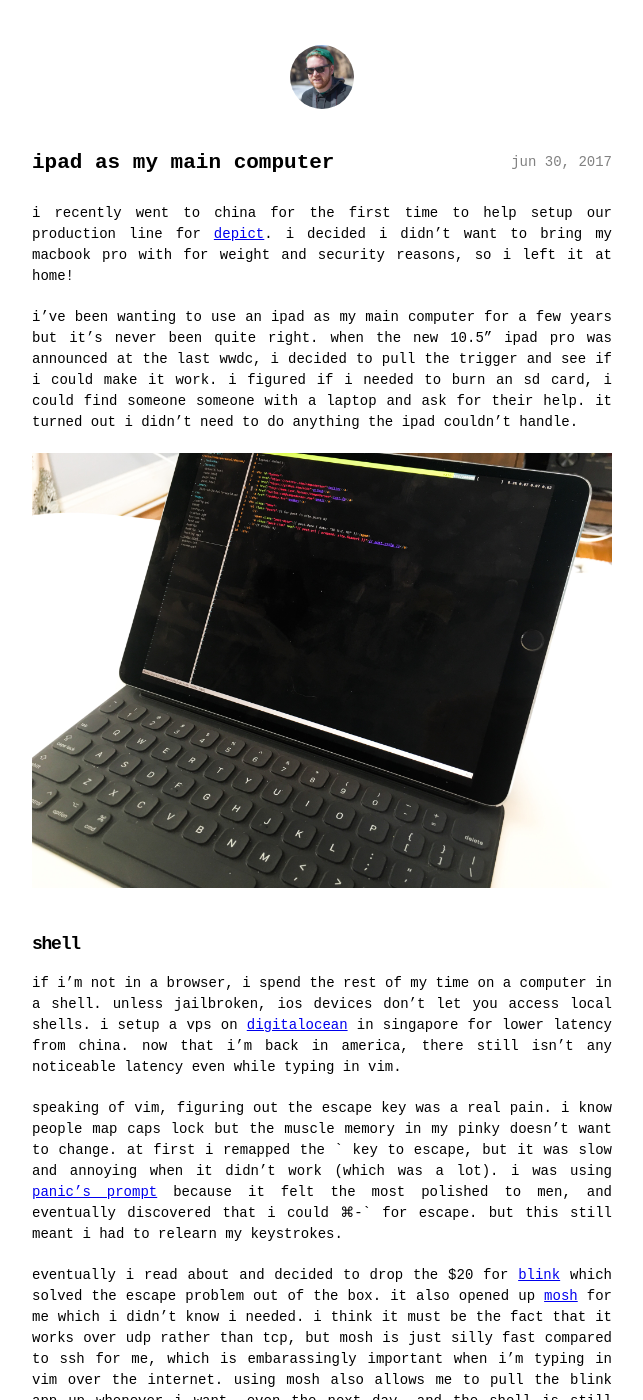
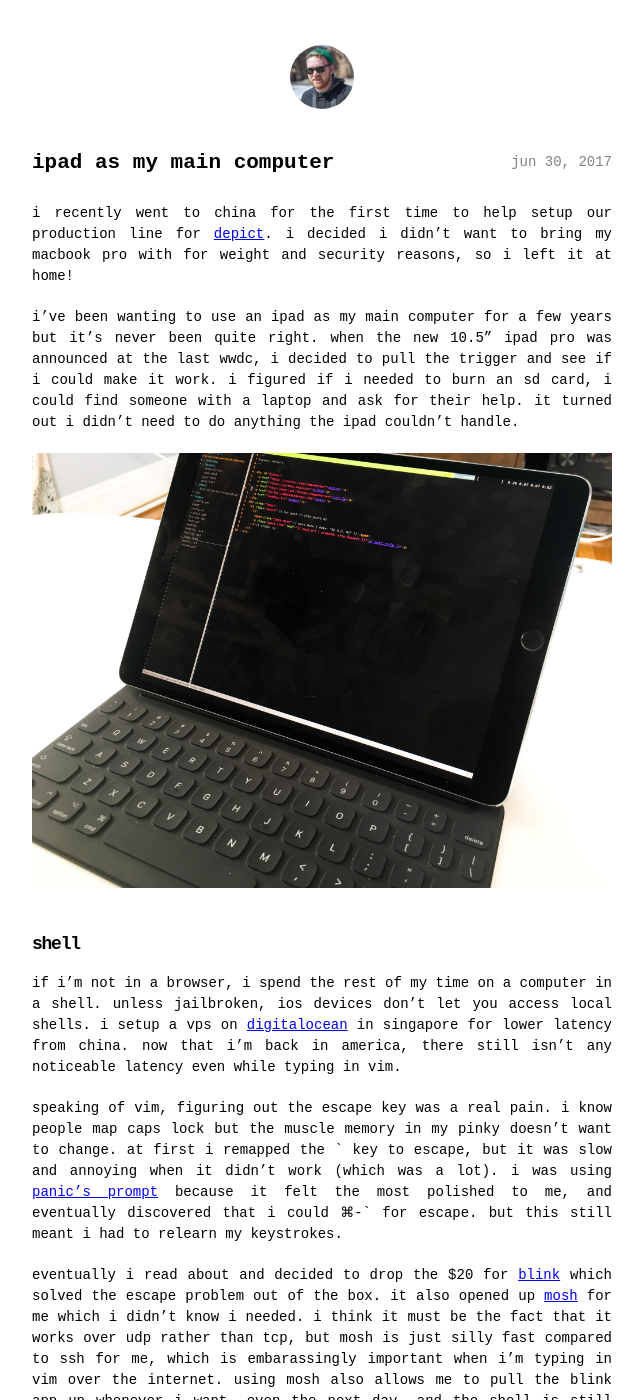
Before and after one commit to ecto/dotcom, a Jekyll site: the page built from _posts/2017-06-30-ipad.md, in a window 1280 px wide and 1400 px high. Shown: the whole window, without its empty margins (318-961 px from the left). Built offline with Jekyll 4.4.1, drawn with Linux system fonts in a browser that asks for light colours; some of the changed text lies outside the part shown.

Commit message:
fix typos

```diff
--- a/_posts/2017-06-30-ipad.md
+++ b/_posts/2017-06-30-ipad.md
@@ -4,9 +4,9 @@
 date: 2017-06-30
 ---
 
-I recently went to China for the first time to help setup our production line for [Depict](https://depict.com). I decided I didn't want to bring my MacBook Pro with for weight and security reasons, so i left it at home!
+I recently went to China for the first time to help setup our production line for [Depict](https://depict.com). I decided I didn't want to bring my MacBook Pro with for weight and security reasons, so I left it at home!
 
-I've been wanting to use an iPad as my main computer for a few years but it's never been quite right. When the new 10.5" iPad Pro was announced at the last WWDC, I decided to pull the trigger and see if I could make it work. I figured if I needed to burn an SD card, I could find someone someone with a laptop and ask for their help. It turned out I didn't need to do anything the iPad couldn't handle.
+I've been wanting to use an iPad as my main computer for a few years but it's never been quite right. When the new 10.5" iPad Pro was announced at the last WWDC, I decided to pull the trigger and see if I could make it work. I figured if I needed to burn an SD card, I could find someone with a laptop and ask for their help. It turned out I didn't need to do anything the iPad couldn't handle.
 
 ![Fingerprints on a shell](/images/ipad.jpg)
 
@@ -14,7 +14,7 @@
 
 If I'm not in a browser, I spend the rest of my time on a computer in a shell. Unless jailbroken, iOS devices don't let you access local shells. I setup a VPS on [DigitalOcean](https://digitalocean.com) in Singapore for lower latency from China. Now that I'm back in America, there still isn't any noticeable latency even while typing in vim.
 
-Speaking of vim, figuring out the escape key was a real pain. I know people map caps lock but the muscle memory in my pinky doesn't want to change. At first I remapped the ` key to escape, but it was slow and annoying when it didn't work (which was a lot). I was using [Panic's Prompt](https://panic.com/prompt/) because it felt the most polished to men, and eventually discovered that I could ⌘-` for escape. But this still meant I had to relearn my keystrokes.
+Speaking of vim, figuring out the escape key was a real pain. I know people map caps lock but the muscle memory in my pinky doesn't want to change. At first I remapped the ` key to escape, but it was slow and annoying when it didn't work (which was a lot). I was using [Panic's Prompt](https://panic.com/prompt/) because it felt the most polished to me, and eventually discovered that I could ⌘-` for escape. But this still meant I had to relearn my keystrokes.
 
 Eventually I read about and decided to drop the $20 for [Blink](http://www.blink.sh) which solved the escape problem out of the box. It also opened up [mosh](https://mosh.org) for me which I didn't know I needed. I think it must be the fact that it works over UDP rather than TCP, but mosh is just silly fast compared to SSH for me, which is embarassingly important when I'm typing in vim over the internet. Using mosh also allows me to pull the Blink app up whenever I want, even the next day, and the shell is still working without (manually) reconnecting. This takes away a huge context switch that doesn't exist when you're using a local terminal on your laptop like iTerm. Another small benefit of Blink is that it allows you to customize the color scheme, so I was able to match it to exactly what I'm used to.
 
```
Also changed, not shown: other parts of _posts/2017-06-30-ipad.md (+1 -1 lines).
